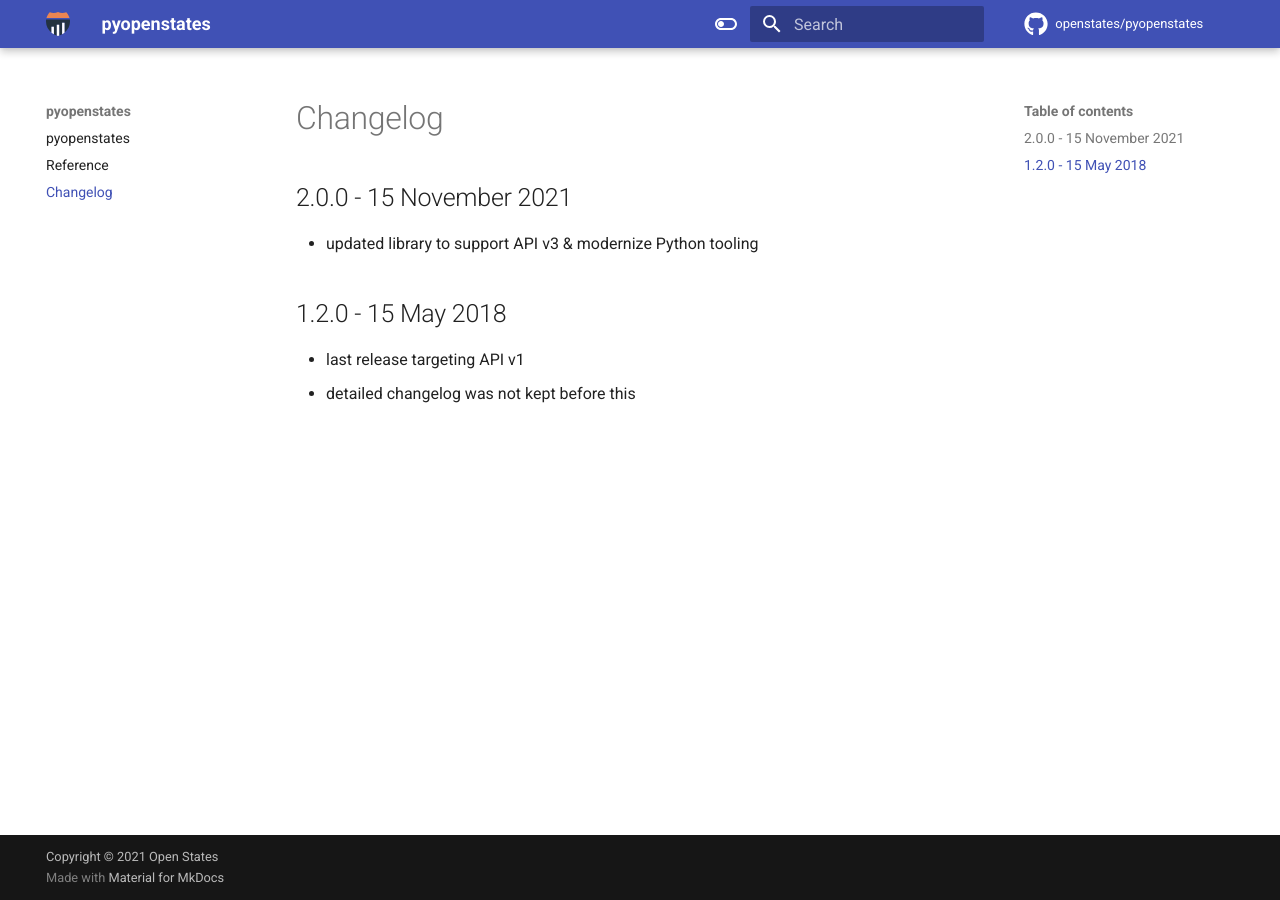
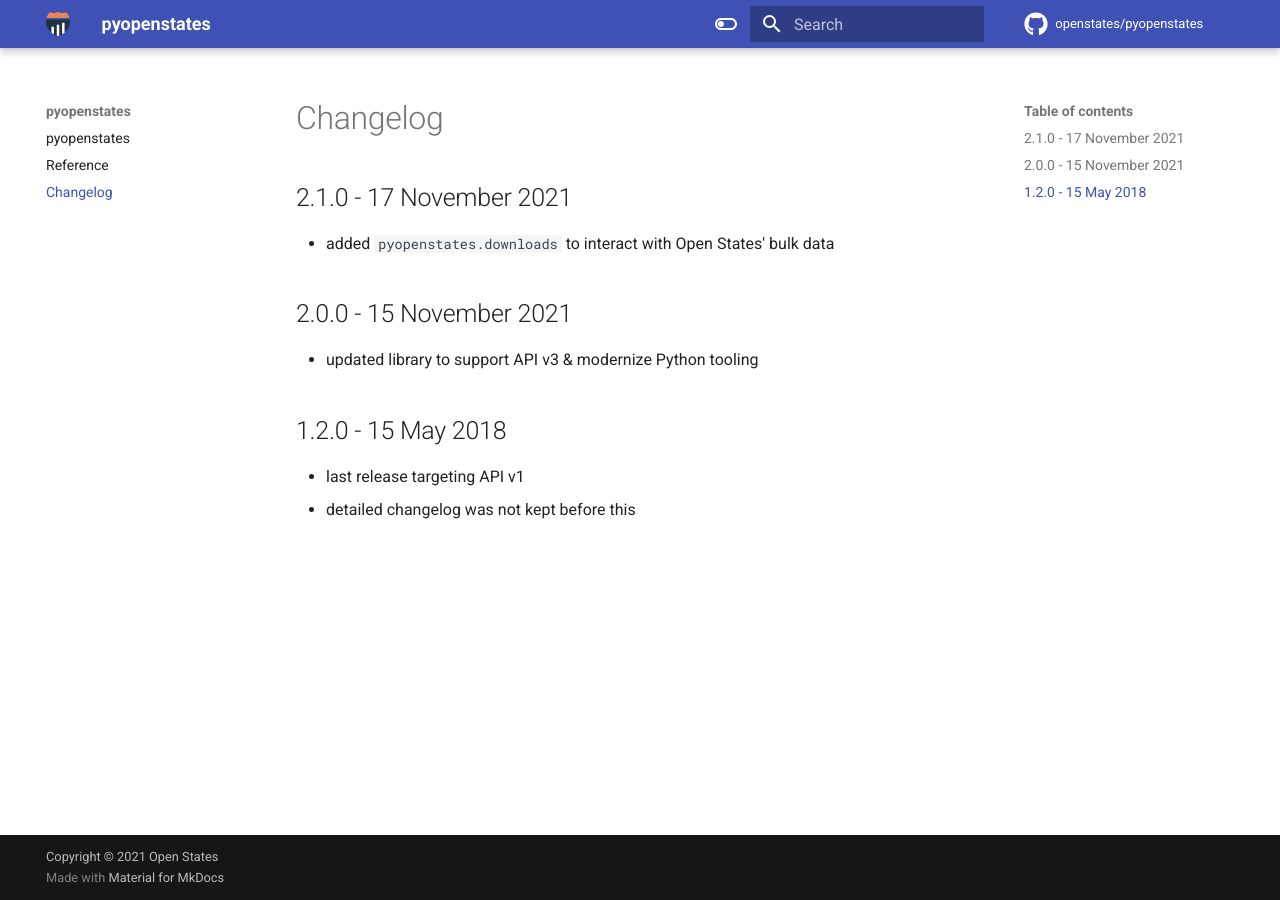
Before and after one commit to openstates/pyopenstates, an MkDocs documentation site: the page built from docs/changelog.md, in a window 1280 px wide. Built offline with MkDocs 1.6.1 and Material for MkDocs 9.7.7, drawn with Linux system fonts in a browser that asks for light colours; comment, search, counter and statistics services are not loaded.

```diff
--- a/docs/changelog.md
+++ b/docs/changelog.md
@@ -1,4 +1,8 @@
 # Changelog
+
+## 2.1.0 - 17 November 2021
+
+* added `pyopenstates.downloads` to interact with Open States' bulk data
 
 ## 2.0.0 - 15 November 2021
 
```
Also changed, not shown: 1 other file.
